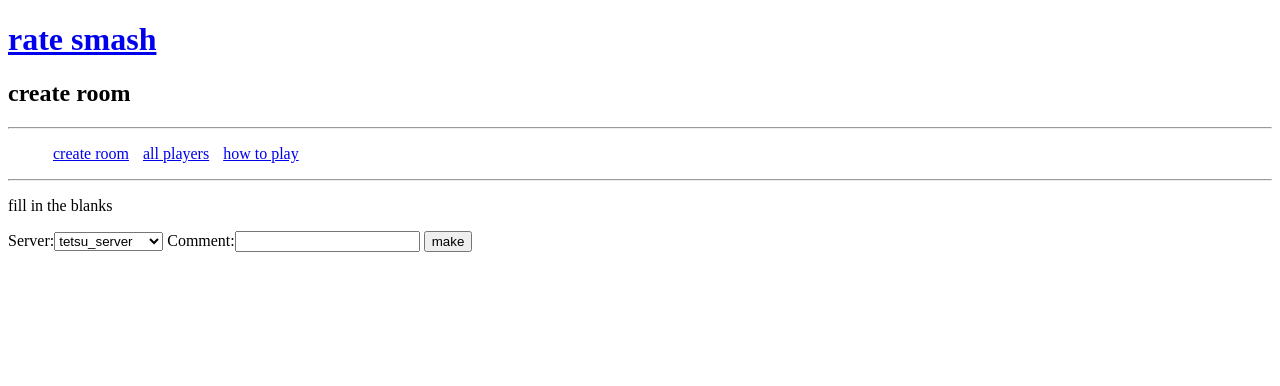
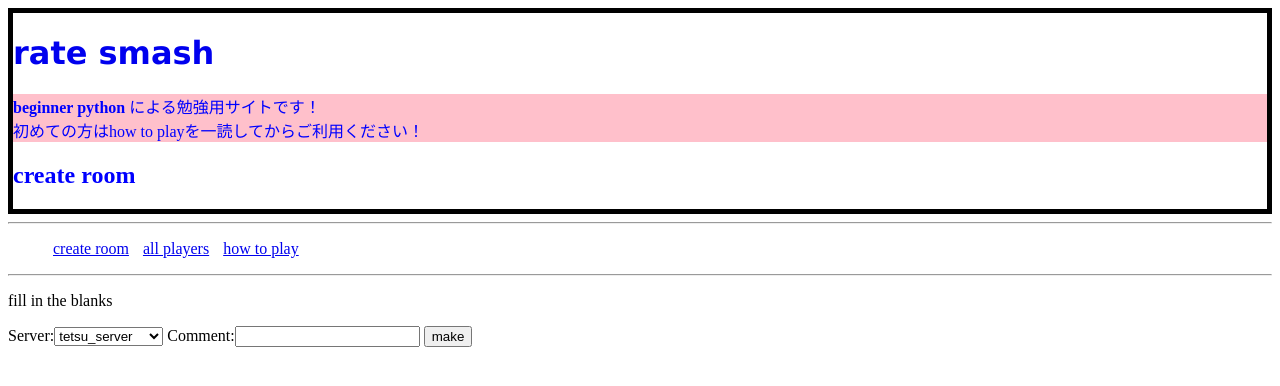
Before and after one commit to beginner-python/ratesmash, a Django app: page /ratesmash/create_room/ in a window 1280 px wide. Shown: the top 386 px of the page. Run offline with Django 3.2, Linux system fonts and the light colour scheme; a user stored in the database is signed in; tables that the repository leaves empty hold one stand-in row (values such as "Sample post").

Commit message:
Changed the HTML for the site.

```diff
--- a/ratesmash/templates/ratesmash/create_room.html
+++ b/ratesmash/templates/ratesmash/create_room.html
@@ -8,8 +8,15 @@
     href="{% static 'ratesmash/style.css' %}" />
 </head>
 <body>
-    <h1><a href="{% url 'ratesmash:index' %}">{{ title }}</a></h1>
-    <h2>{{ subtitle }}</h2>
+    <header>
+        <h1><a href="{% url 'ratesmash:index' %}">{{ title }}</a></h1>
+        <p>
+        <strong>beginner python</strong> による勉強用サイトです！<br>
+        初めての方はhow to playを一読してからご利用ください！
+        </p>
+        <h2>{{ subtitle }}</h2>
+    </header>
+
     <hr>
 
     <nav>
```
Also changed, not shown: .spyproject/workspace.ini.
